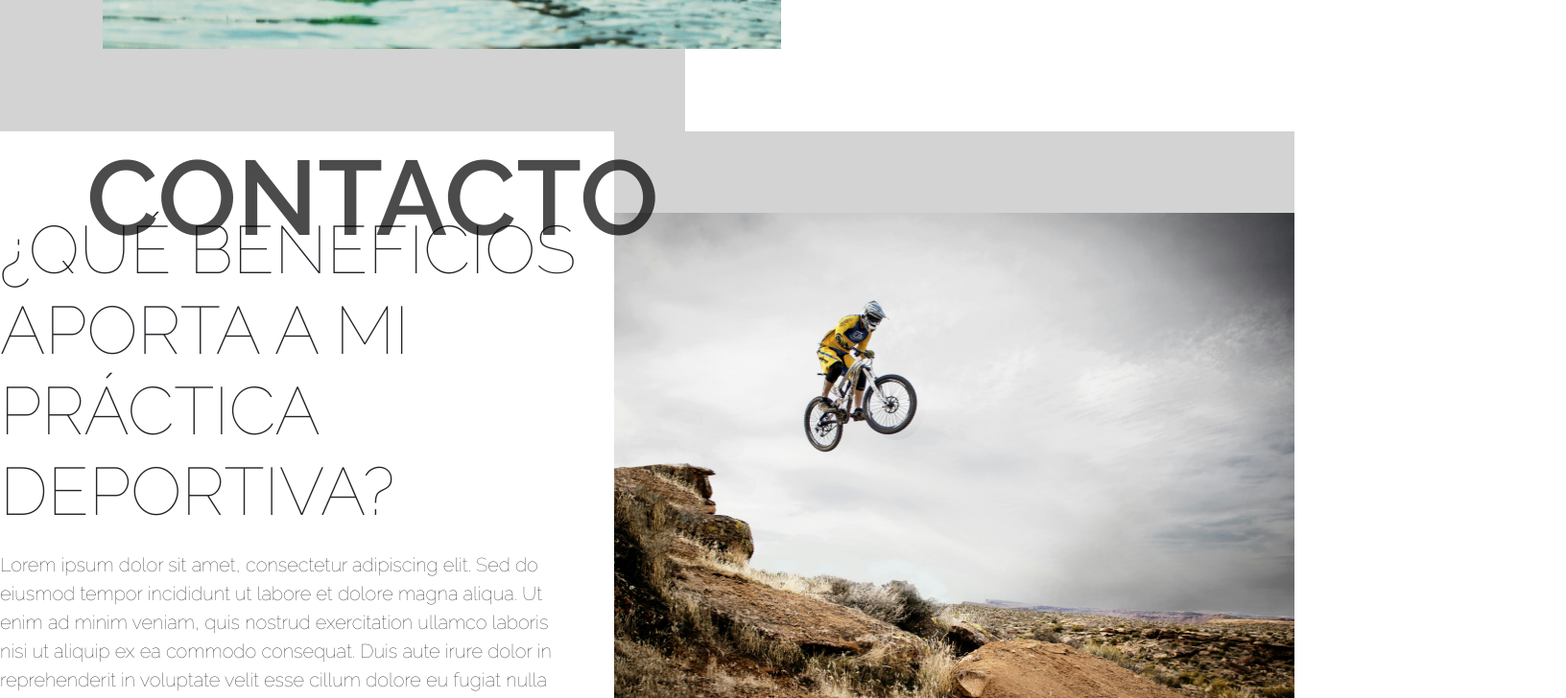
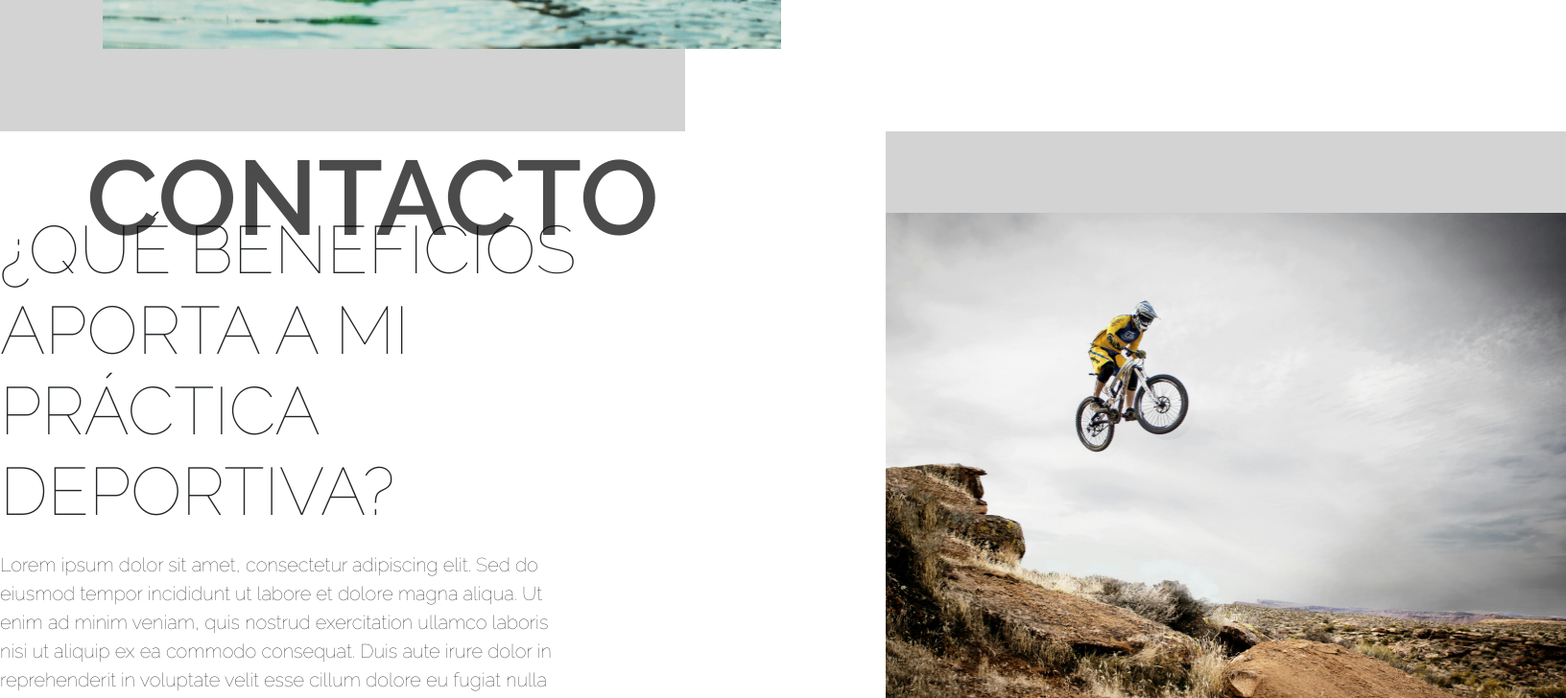
Before and after one commit to GabrielaRamos79/inner_visual_final_project, a React (Vite) app in the folder client/InnerVisual/: page / in a window 1280 px wide. Shown: the part 1580-2308 px from the top of the page at 96% size, 1632 px wide, since content can reach past the window. Built offline with nearby package versions, Linux system fonts and the light colour scheme.

Commit message:
not finished

```diff
--- a/client/InnerVisual/src/components/benefit/benefit.css
+++ b/client/InnerVisual/src/components/benefit/benefit.css
@@ -7,10 +7,10 @@
 
 .sectionBenefit{
     display: flex;
-    align-items: center;
-    padding-bottom: 50px;
-    justify-content: center;
-    position: relative;
+    align-items:end;
+    padding-bottom:50px;
+    justify-content:center;
+    position:relative;
 
 }
 
--- a/client/InnerVisual/src/components/usp/usp.css
+++ b/client/InnerVisual/src/components/usp/usp.css
@@ -11,6 +11,8 @@
         width: 100%;
         height: 100%;
         margin-bottom: auto;
+        display: grid;
+
          }
 
     .uspSection1,
@@ -25,12 +27,10 @@
         width: 50%;
     }
 
-    .photoUsp2 {
-        margin-bottom: 100px;
+    .uspSection2_pic{
+        margin-bottom: 0px;
+        margin-left: 0px;
     }
-
-
-
 
     .photo1 {
         width: 707px;
@@ -46,7 +46,7 @@
         height: 525px;
         position: absolute;
         margin-top: 12%;
-        margin-right: 15%;
+        margin-right: 35%;
           }
 
     .uspSection1_text,
@@ -78,8 +78,9 @@
         height: 697px;
         background-color: lightgray;
         position: relative;
-
-        }
+        margin-bottom: 0px;
+        margin-left: 242px;
+                }
 
 
     @media screen and (max-width: 1200px) {
@@ -88,7 +89,7 @@
         }
 
         .uspSection1_text,
-        .divPhoto2 {
+        .uspSection2_text {
             margin-left: 50px;
             margin-right: 50px;
         }
```
